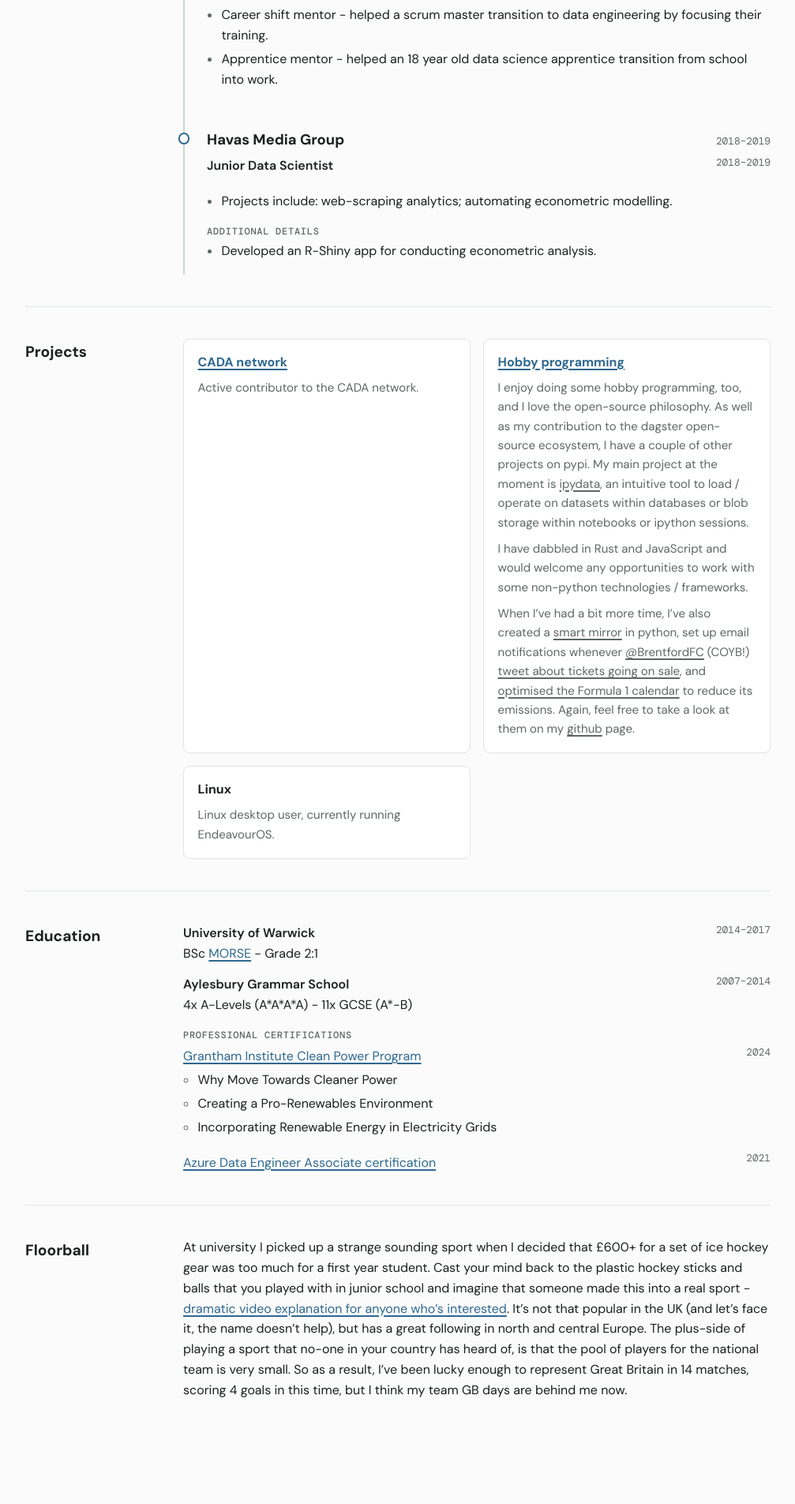
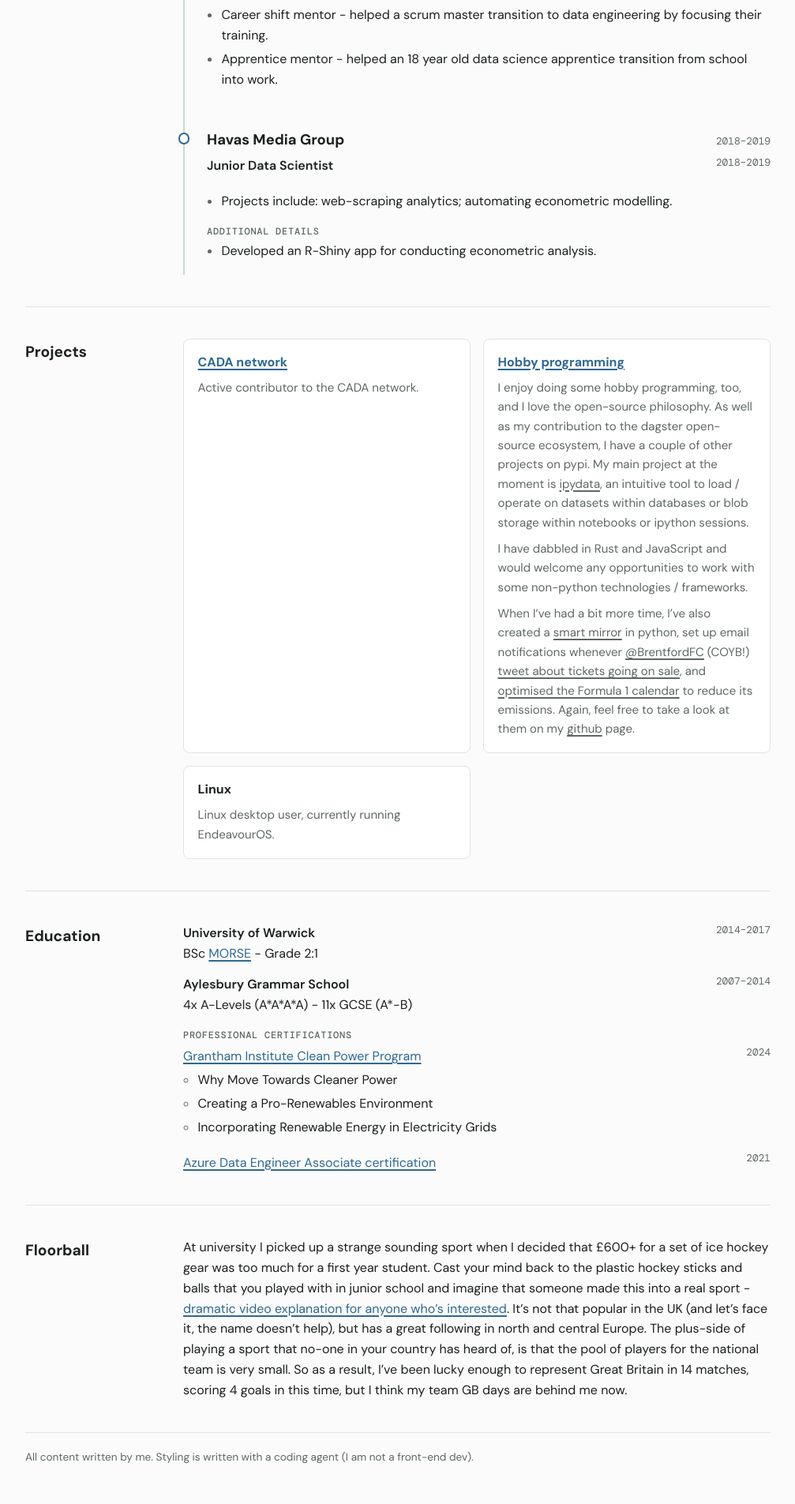
Before and after one commit to j-blackwell/pages, a Jekyll site: the page built from index.html, in a window 1280 px wide. Shown: the part 2900-4805 px from the top of the page at 79% size, without its empty margins (136-1143 px from the left). Built offline with Jekyll 4.4.1, drawn with Linux system fonts in a browser that asks for light colours.

Commit message:
Add an authorship disclaimer to the full profile footer
The text lives in _data/cv.yml as `disclaimer` and is not shown on the CV.

Co-Authored-By: Claude Opus 5.5 <noreply@anthropic.com>

```diff
--- a/_data/cv.yml
+++ b/_data/cv.yml
@@ -201,6 +201,9 @@ floorball: |
   So as a result, I've been lucky enough to represent Great Britain in 14 matches, scoring 4 goals in this
   time, but I think my team GB days are behind me now.
 
+# Full profile only: shown in the page footer.
+disclaimer: All content written by me. Styling is written with a coding agent (I am not a front-end dev).
+
 # Contact links shown in the page header.
 # `cv: true` also shows the link on the CV, using `label` (readable when printed).
 # `profile: false` hides it on the full profile.
--- a/_layouts/cv.html
+++ b/_layouts/cv.html
@@ -44,6 +44,9 @@
       <main>
 {{ content }}
       </main>
+      {%- if cv.disclaimer %}{% unless page.cv %}
+      <footer class="site-footer">{{ cv.disclaimer | markdownify }}</footer>
+      {%- endunless %}{% endif %}
     </div>
   </div>
 </body>
--- a/assets/css/site.css
+++ b/assets/css/site.css
@@ -78,7 +78,10 @@ li::marker { color: var(--muted); }
 .profile-text p:last-child { margin-bottom: 0; }
 .profile .contact { margin: 1.25rem 0 0; }
 
-.profile main { padding-bottom: 5rem; }
+.profile main { padding-bottom: 0; }
+.site-footer { padding: 1.25rem 0 3rem; border-top: 1px solid var(--line); font-size: 0.85rem; color: var(--muted); }
+.site-footer p { margin: 0; }
+.site-footer a { color: inherit; }
 .section { display: grid; grid-template-columns: var(--label-col) 1fr; gap: 1rem 2.5rem; padding: 2.5rem 0; border-bottom: 1px solid var(--line); }
 .section:last-child { border-bottom: 0; }
 .section > h2 { margin: 0.1rem 0 0; font-size: 1.2rem; font-weight: 700; }
```
Also changed, not shown: README.md.
